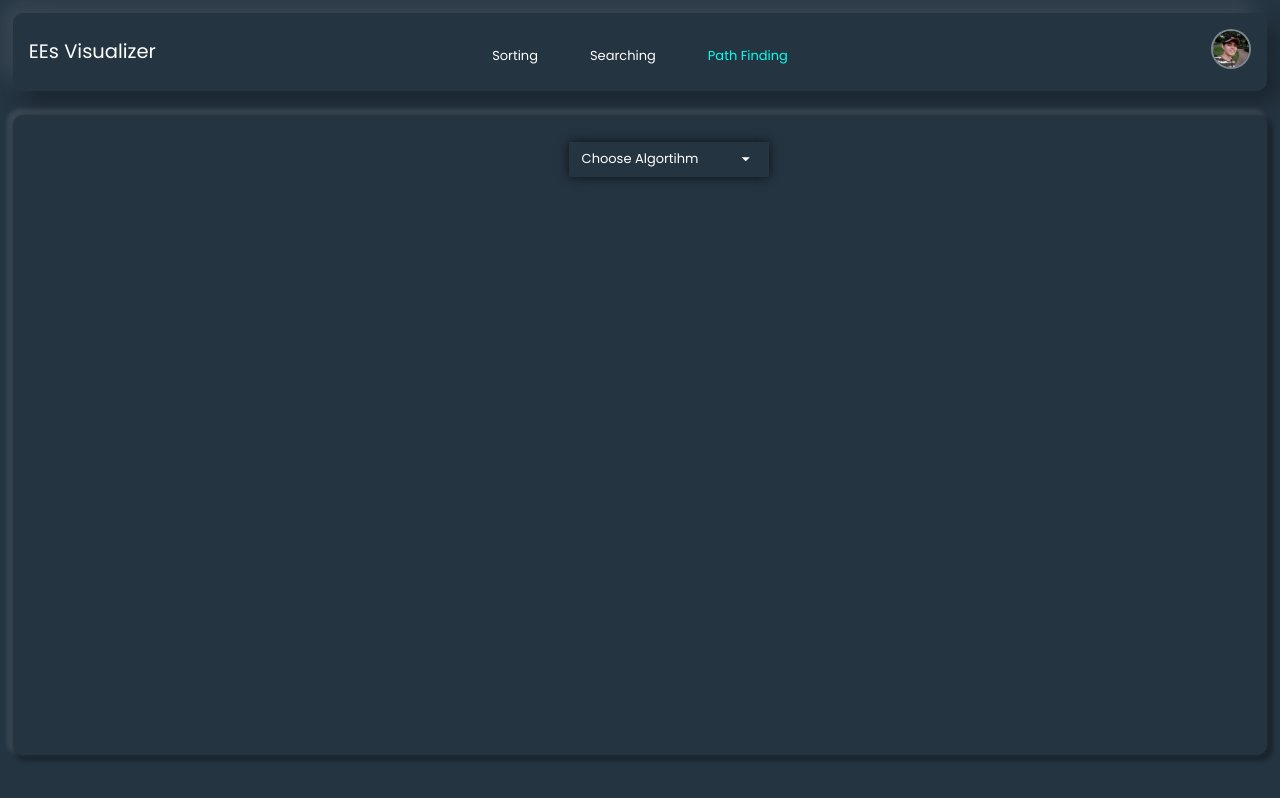
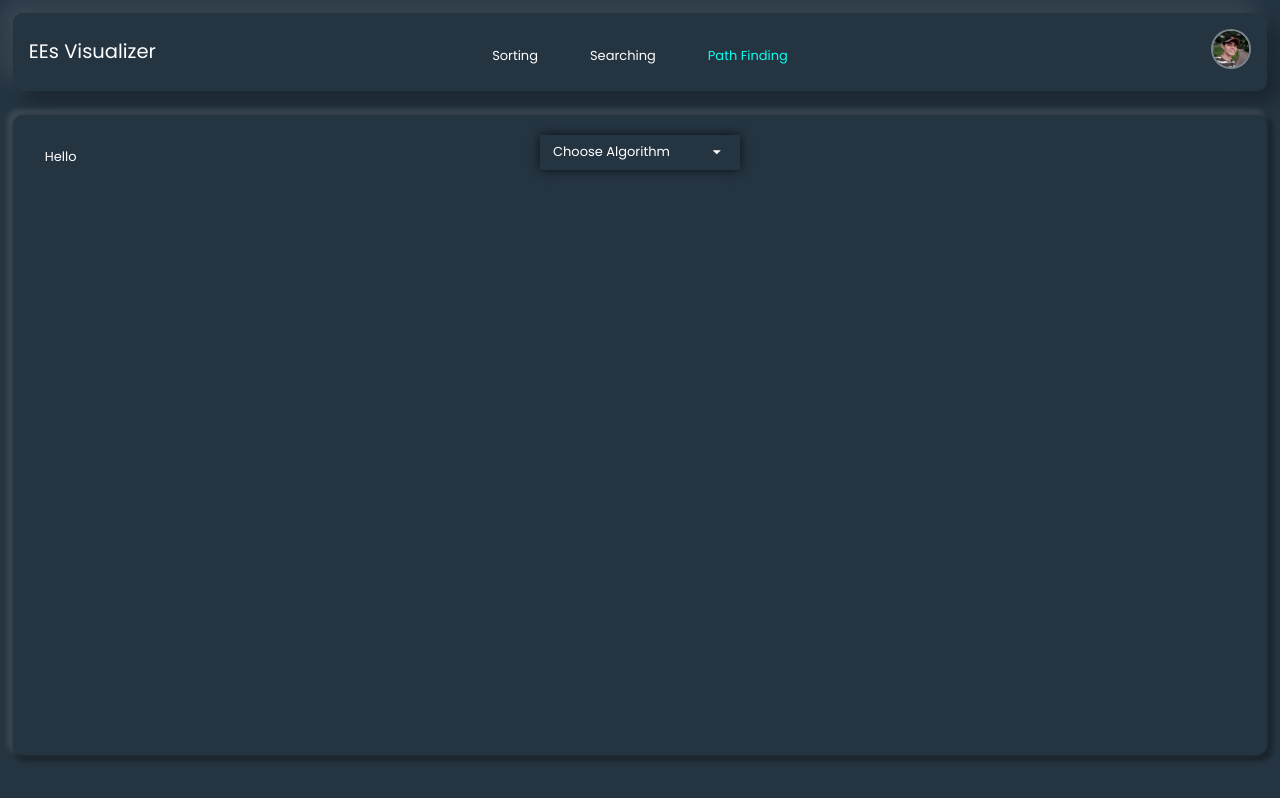
Before and after one commit to EricEchemane/EEs-Visualization-Tool, a React (Create React App) app: page / in a window 1280 px wide. Built offline with nearby package versions, Linux system fonts and the light colour scheme.

Commit message:
Path finding algorithms select component added

```diff
--- a/src/components/visualizers/pathFinding/PathFindingVisualizer.tsx
+++ b/src/components/visualizers/pathFinding/PathFindingVisualizer.tsx
@@ -2,17 +2,39 @@
 import ArrowDropDownIcon from '@material-ui/icons/ArrowDropDown';
 import { Box } from '@material-ui/core';
 
-import { useState } from 'react';
+import { useState, useRef } from 'react';
 
 export default function PathFindingVisualizer()
 {
     const [algoOptionsDropdown, set_algoOptionsDropdown] = useState(false);
+    const [activeAlgo, setActiveAlgo] = useState({id:-1,name:'Choose Algorithm'});
+
+    const algortihms = useRef([
+        {id: 0, name: 'Breadth First Search'},
+        {id: 1, name: 'Depth First Search'},
+        {id: 2, name: 'Dijkstra\'s'},
+        {id: 3, name: 'A*'}
+    ])
+
+    // FUNCTIONS @@@@@@@@@@@@@@@@@@@@@@@@@@@@@@@@@@@@@@@@@@@
 
     const ShowAlgoOptionsDropdown = () =>
     {
         set_algoOptionsDropdown((prev: boolean) => !prev);
     }
 
+    const selectAlgo = (id: number) =>
+    {
+        setActiveAlgo(algortihms.current[id]);
+        set_algoOptionsDropdown(false);
+    }
+
+    // OTHER VARIABLES @@@@@@@@@@@@@@@@@@@@@@@@@@@@@@@@@@@@@@
+    const algoOptions = algortihms.current.map((each: any) =>
+        <div key={each.id} onClick={()=>{selectAlgo(each.id)}} > {each.name} </div>
+    )
+
+    // MARK UP @@@@@@@@@@@@@@@@@@@@@@@@@@@@@@@@@@@@@@@@@@@@@@
     return (
         <Box
          p={4}
@@ -23,25 +45,24 @@ export default function PathFindingVisualizer()
             borderRadius: '10px'
             }}>
 
-            <div id="pathFinding-panel-container">
-                <div>
             <div className={"pathfinding-algoOptions"}>
                 <div className="pathfinding-algo-dropdown" onClick={ShowAlgoOptionsDropdown}>
-                            <div>Choose Algortihm</div>
+                    <div> {activeAlgo.name} </div>
                     <ArrowDropDownIcon />
                 </div>
 
                 <Box hidden={!algoOptionsDropdown}>
                     <div className="pathAlgo-options">
-                                <div> Breadth First Search </div>
-                                <div> Depth First Search </div>
-                                <div> Dijkstra's </div>
-                                <div> A* </div>
+                        {algoOptions}
                     </div>
                 </Box>
             </div>
+
+
+            <div className="search-field">
+                Hello
             </div>
-            </div>
+
          </Box>
     )
 }
--- a/src/sass/main.css
+++ b/src/sass/main.css
@@ -932,32 +932,14 @@ h6 {
   opacity: 0.9;
 }
 
-#pathFinding-panel-container {
-  width: 96%;
-  height: 50px;
-  margin: auto;
-  position: relative;
-  top: -1rem;
-}
-
-#pathFinding-panel-container > div {
-  width: 1200px;
-  height: 100%;
-  display: -webkit-box;
-  display: -ms-flexbox;
-  display: flex;
-  -webkit-box-pack: center;
-      -ms-flex-pack: center;
-          justify-content: center;
-  -webkit-box-align: center;
-      -ms-flex-align: center;
-          align-items: center;
-}
-
 .pathfinding-algoOptions {
   width: 200px;
   height: 35px;
-  position: relative;
+  position: absolute;
+  top: 1.5rem;
+  left: 50%;
+  -webkit-transform: translateX(-50%);
+          transform: translateX(-50%);
 }
 
 .pathfinding-algo-dropdown {
@@ -1003,9 +985,6 @@ h6 {
 }
 
 @media screen and (max-width: 700px) {
-  #pathFinding-panel-container {
-    overflow-x: scroll;
-  }
   .linearSearch > div,
   .binarySearch > div {
     width: 1000px;
--- a/src/sass/main.scss
+++ b/src/sass/main.scss
@@ -250,26 +250,14 @@ h6 {
 }
 
 //  @@@@@@@@@@@@@@@@@@@@@ PATH FINDING VISUALIZER @@@@@@@@@@@@@@@@@@@@@
-#pathFinding-panel-container {
-  width: 96%;
-  height: 50px;
-  margin: auto;
-  position: relative;
-  top: -1rem;
-}
-
-#pathFinding-panel-container > div {
-  width: 1200px;
-  height: 100%;
-  display: flex;
-  justify-content: center;
-  align-items: center;
-}
 
 .pathfinding-algoOptions {
   width: 200px;
   height: 35px;
-  position: relative;
+  position: absolute;
+  top: 1.5rem;
+  left: 50%;
+  transform: translateX(-50%);
 }
 
 .pathfinding-algo-dropdown {
@@ -305,9 +293,6 @@ h6 {
 
 //  @@@@@@@@@@@@@@@@@@@@@ MEDIA QUERY @@@@@@@@@@@@@@@@@@@@@
 @media screen and (max-width: 700px) {
-  #pathFinding-panel-container {
-    overflow-x: scroll;
-  }
   .linearSearch > div,
   .binarySearch > div {
     width: 1000px;
```
Also changed, not shown: 1 other file (tests, documents, lock files or other folders). Lines whose indentation alone changed are shown as unchanged.
